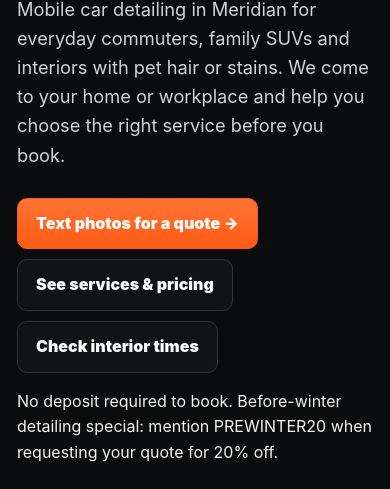
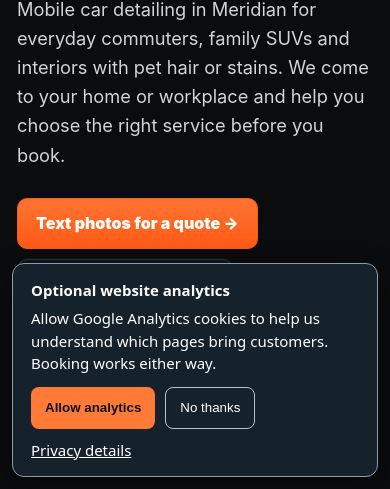
Before and after one commit to Hustle-N-Shine-Detailing/hns-web, a website: page mobile-detailing-meridian-id/index.html in a window 390 px wide. Shown: the part 355-844 px from the top of the page. Drawn offline with Linux system fonts and the light colour scheme; no server answers.

Commit message:
Load opt-in GA4 measurement on mobile-detailing-meridian-id/index.html

```diff
--- a/mobile-detailing-meridian-id/index.html
+++ b/mobile-detailing-meridian-id/index.html
@@ -1,6 +1,8 @@
 <!doctype html>
 <html lang="en">
 <head>
+<script defer src="/assets/analytics.js?v=20261020-ga4"></script>
+
 <meta charset="utf-8"><meta name="viewport" content="width=device-width,initial-scale=1">
 <title>Mobile Car Detailing Meridian, ID | Hustle & Shine</title>
 <meta name="description" content="Mobile car detailing in Meridian, ID. Interior restoration, pet hair and stain cleaning, full details and paint care at home or work. Text photos for a quote.">
```
